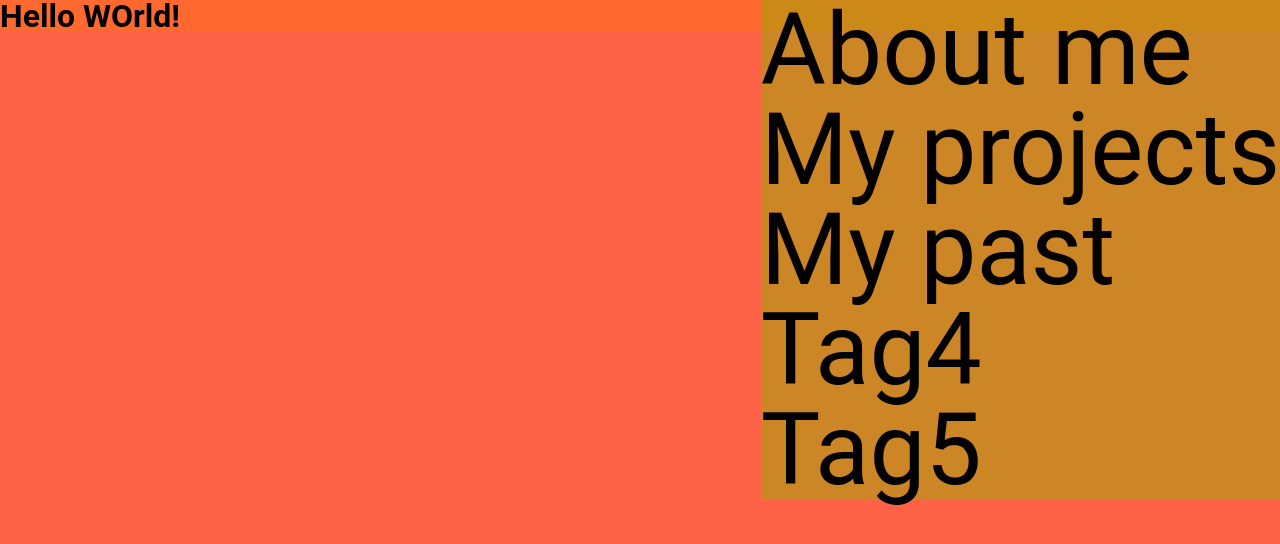
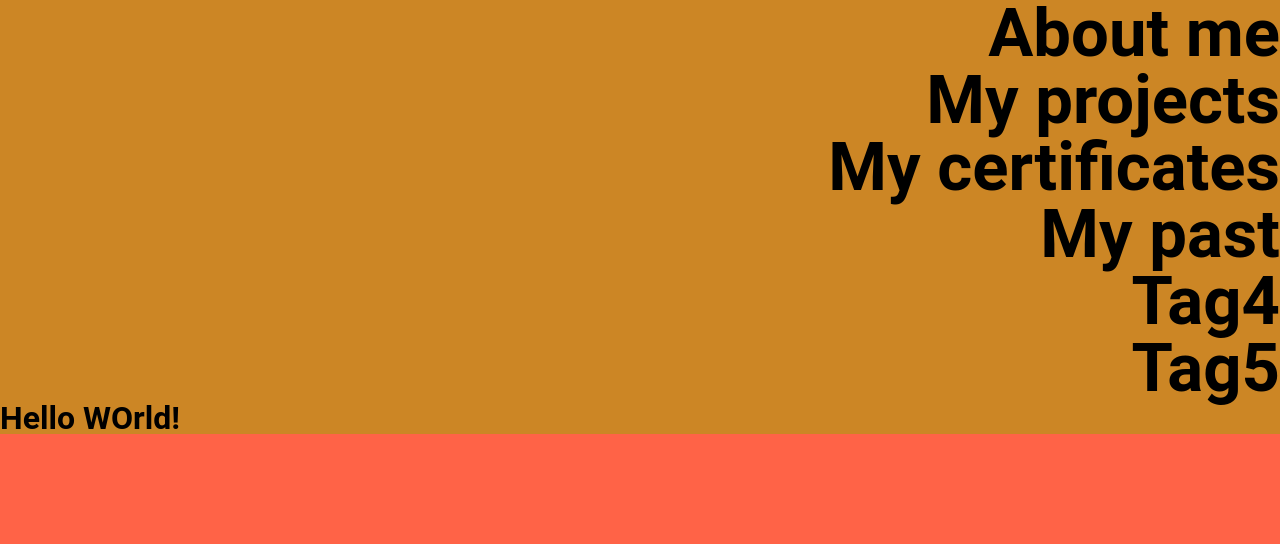
Before and after one commit to mirkan1/raqportfolio, a React (Create React App) app: page / in a window 1280 px wide. Shown: the top 544 px of the page. Built offline with nearby package versions, Linux system fonts and the light colour scheme.

Commit message:
work on content.jsx: make animation, react-spring

```diff
--- a/package.json
+++ b/package.json
@@ -3,9 +3,12 @@
   "version": "0.1.0",
   "private": true,
   "dependencies": {
+    "jquery": "^3.4.1",
     "react": "^16.9.0",
     "react-dom": "^16.9.0",
-    "react-scripts": "3.1.1"
+    "react-helmet": "^5.2.1",
+    "react-scripts": "3.1.1",
+    "react-spring": "^8.0.27"
   },
   "scripts": {
     "start": "react-scripts start",
--- /dev/null
+++ b/src/content.jsx
@@ -0,0 +1,41 @@
+import React from 'react'
+import {useSpring, animated} from 'react-spring'
+
+function myContent(contentState) {
+  switch (contentState) {
+    case "aboutme":
+      return (
+        <div>
+            <h1>about me!</h1>
+        </div> )
+      case "myprojects":
+        return (
+          <div>
+            <h1>my projects!</h1>
+          </div>)
+      case "mycertificates":
+        return (
+          <div>
+              <h1>my certificates!</h1>
+            </div>)
+      default:
+        return (
+          <div>
+            <h1>Hello WOrld!</h1>
+        </div> )
+    }
+}
+
+export function Content(val) {
+  const props = useSpring({
+    opacity: 1,
+    from: { opacity: 0 },
+  })
+  return (
+    <animated.div style={props}>
+      {myContent(val.contentState)}
+    </animated.div>
+  )
+}
+
+//export default { Content }
--- a/src/index.css
+++ b/src/index.css
@@ -25,9 +25,23 @@ textarea {overflow:auto;}
   /* .menu-list li{
     padding-left: 45%;
   } */
-  li:hover {
+  h6 {
+    transition: background 1s, transform 1s 1s linear, visibility 0.3s, position 0.3s ease-in-out;
+    color: black;
+  }
+  .menuClass:hover {
     background-color: black;
-    color: azure
+  }
+  .is-hided {
+    opacity: 0;
+    display: block;
+    position: absolute;
+  }
+  .is-main {
+    color: azure;
+    transform: translateX(-45vw);
+  }
+  .pos-absolute {
   }
 
 * { background-color: rgba(255,0,0,.2); }
--- a/src/index.js
+++ /dev/null
@@ -1,130 +0,0 @@
-import React from 'react';
-import ReactDOM from 'react-dom';
-import './index.css';
-
-class Menu extends React.Component {
-  state = {
-    liSize: window.innerHeight / 5, // 5 tane li war diye
-    list: null,
-    //index: null
-  }
-
-  clickedList = (e) => {
-    let list = this.state.list
-    let padding = 0
-    let listId = e.target.id
-    this.setState({ list: listId })
-    let id = document.getElementById(listId)
-    let desiredPadding = window.innerWidth - 50
-
-    let menu = document.getElementsByClassName("menu-list")[0]
-    id.style.fontSize = "larger" // XXX
-    let paddingInterval = setInterval(
-      () => {
-        if (list == null) {
-          menu.style.paddingLeft = "0px"
-          padding = padding + desiredPadding / 25
-          menu.style.paddingRight = `${padding}px`
-          if (padding >= desiredPadding) {
-            menu.setAttribute("style", "font-size: 100px; background-color: black; color: azure")
-            menu.setAttribute("align", "center")
-            //menu.style.paddingRight = "0px"
-            //menu.style.float = "left"
-            clearInterval(paddingInterval)
-            this.setState({ list: listId })
-          }
-        } else {
-          menu.style.paddingRight = "0px"
-          padding = padding + desiredPadding / 25
-          menu.style.paddingLeft = `${padding}px`
-          if (padding >= desiredPadding) {
-            menu.setAttribute("style", `font-size: 100px`)
-            menu.setAttribute("align", "right")
-            //menu.style.paddingLeft = "0px"
-            //menu.style.float = "right"
-            clearInterval(paddingInterval)
-            this.setState({ list: null })
-          }
-        }
-      }, 100)
-  }
-
-  newList() {
-    let list = this.state.list
-    if (list == null) {
-      return (
-        <ul>
-          <li id="aboutme" onClick={this.clickedList}>About me</li>
-          <li id="myprojects" onClick={this.clickedList}>My projects</li>
-          <li id="tag3" onClick={this.clickedList}>My past</li>
-          <li id="tag4" onClick={this.clickedList}>Tag4</li>
-          <li id="tag5" onClick={this.clickedList}>Tag5</li>
-        </ul>
-      )
-    } else {
-      return (
-        <ul>
-          <li id={list} onClick={this.clickedList}>{list}></li>
-        </ul>
-      )
-    }
-  }
-
-  // onChangeText(value) {
-  //   this.setState({ value })
-  // }
-  componentDidMount() {
-    //this.setState({
-    //  liSize: window.innerHeight / 5,
-    //  menuList: document.getElementsByClassName("menu-list")[0]
-    //})
-    //document.getElementsByClassName("menu-list")[0].setAttribute("style", `font-size: ${this.state.liSize}`)
-    // bunu al iste sayfalari buna gore cek
-    // basit bir brosur sitesi olacak
-    // sonra ise alinacan mirkan kasma yap bi seyler
-  }
-  componentWillMount() {
-    //this.setState({ liSize: window.innerHeight / 5})
-    //console.log(this.state.menuList)//.setAttribute("style", `font-size: ${this.state.liSize}`)
-  }
-  render() {
-    return (
-      <div className="menu-list" style={{"font-size": "100px", "float": "right"}}>
-        {this.newList()}
-      </div>
-    )
-  }
-}
-
-class MainContent extends React.Component {
-  render() {
-    return (
-      <div>
-        <h1>Hello WOrld!</h1>
-      </div>
-    )
-  }
-}
-
-class Main extends React.Component {
-  render() {
-    return (
-      <html>
-        <body>
-          <Menu />
-          <MainContent />
-        </body>
-      </html>
-    );
-  }
-}
-
-  // ========================================
-
-  ReactDOM.render(
-    <Main />,
-    document.getElementById('root')
-  );
-
-// TO CREATE: npx create-react-app my-app
-// TO RUN: npm start
--- /dev/null
+++ b/src/index.jsx
@@ -0,0 +1,52 @@
+import React from 'react'
+import ReactDOM from 'react-dom'
+import { Helmet } from 'react-helmet'
+import { Menu } from './menu'
+import { Content }  from './content'
+
+class Main extends React.PureComponent {
+  state = { contentState:null }
+  toggleFunc = e => {
+    var id = e.target.id
+    var h6 = document.querySelectorAll("h6")
+    for (let i=0; i<h6.length; i++) {
+      if (id !== h6[i].id) {
+        h6[i].classList.toggle('is-hided')
+      }
+      else {
+        h6[i].classList.toggle('is-main')
+      }
+    }
+    this.setState({ contentState: id })
+  }
+
+  render() {
+    return (
+      <html>
+        <Helmet>
+          <title>My Page</title>
+            </Helmet>
+        <body>
+          <Menu toggleFunc={this.toggleFunc} />
+          <Content contentState={this.state.contentState}/>
+        </body>
+          </html>
+    );
+  }
+  }
+
+// ========================================
+
+ReactDOM.render(
+  <Main />,
+  document.getElementById('root')
+);
+
+// TO CREATE: npx create-react-app my-app
+// TO RUN: npm start
+
+// Mouse'dan elma, armut bir seyler dussun
+// ya da tikladigi menu butonu yere dussun
+
+// rfc [dene bunu component yaratiyor bak]
+// rce class based component
--- /dev/null
+++ b/src/menu.jsx
@@ -0,0 +1,29 @@
+import React from 'react'
+import './index.css'
+
+export function Menu(props) {
+  return (
+    <div className="menu-list" style={{"font-size": "100px"}} align="right">
+      <div>
+        <h6 id="aboutme" onClick={props.toggleFunc}>About me</h6>
+      </div>
+      <div>
+        <h6 id="myprojects" onClick={props.toggleFunc}>My projects</h6>
+      </div>
+      <div>
+        <h6 id="mycertificates" onClick={props.toggleFunc}>My certificates</h6>
+      </div>
+      <div>
+        <h6 id="mypast" onClick={props.toggleFunc}>My past</h6>
+      </div>
+      <div>
+        <h6 id="tag4" onClick={props.toggleFunc}>Tag4</h6>
+      </div>
+      <div>
+        <h6 id="tag5" onClick={props.toggleFunc}>Tag5</h6>
+      </div>
+    </div>
+  )
+}
+
+// export default { Menu }
```
Also changed, not shown: src/app.jsx (added, +13 -0 lines), src/func/sleep.jsx (added, +8 -0 lines), 1 other file (tests, documents, lock files or other folders).
